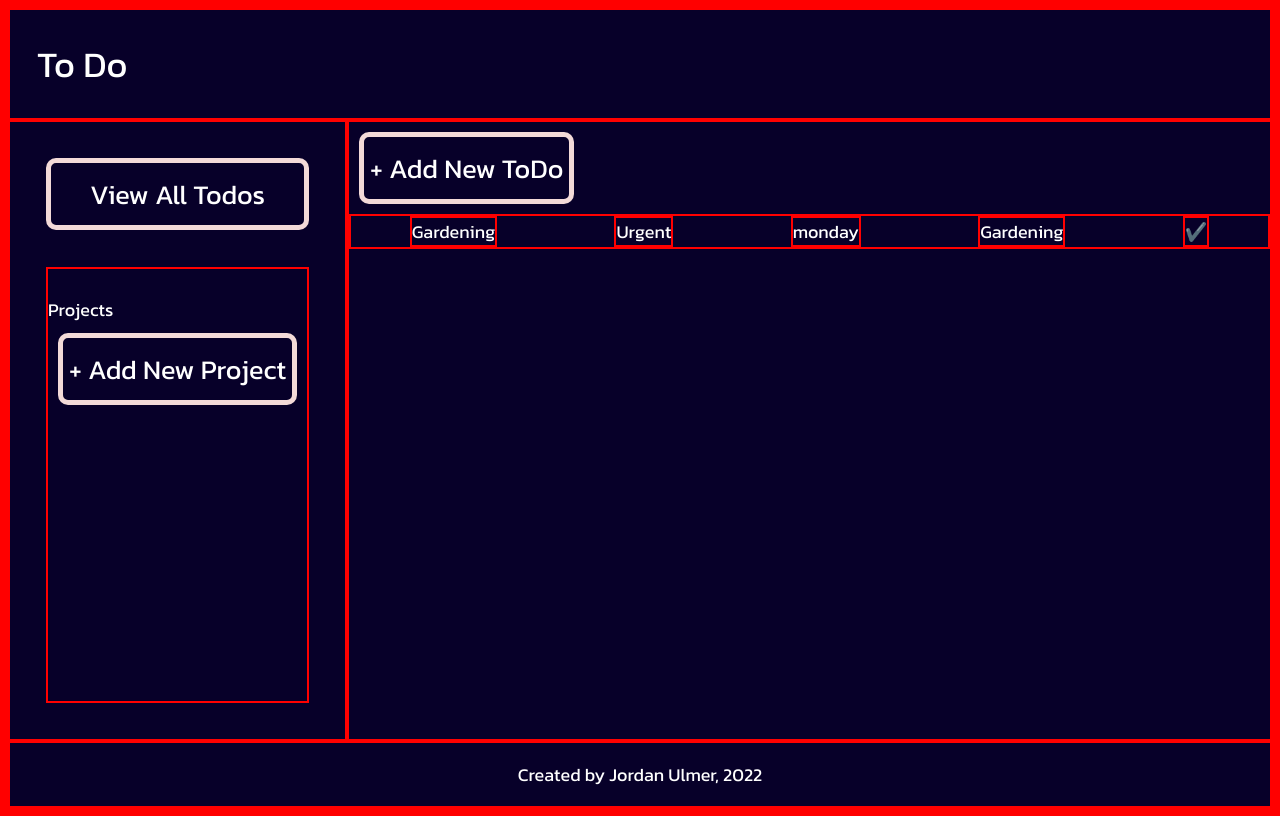
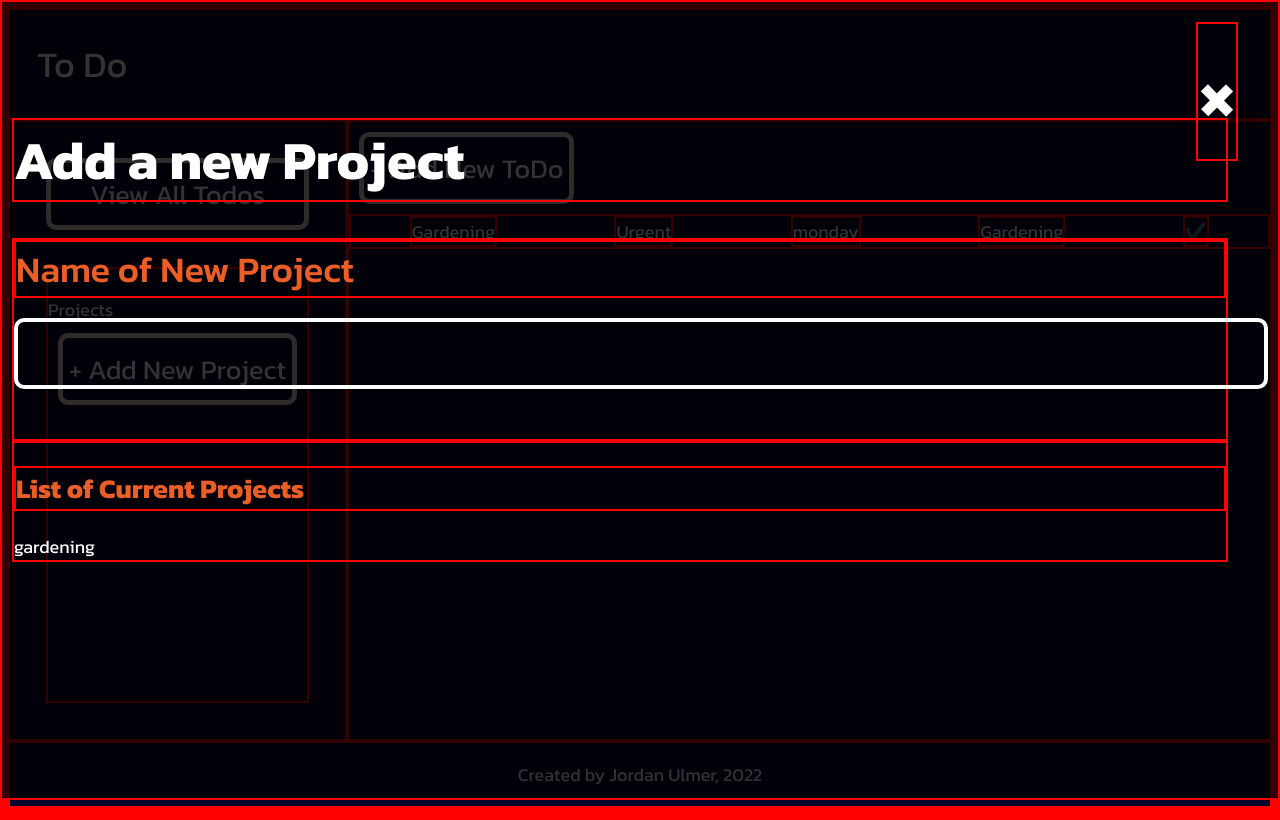
Before and after one commit to BreadleyCooper/todolist, a website with bundled scripts: page dist/index.html in a window 1280 px wide. Both pictures are taken after a click on the button "+ Add New Project". Built offline with nearby package versions, Linux system fonts and the light colour scheme.

Commit message:
add new project added. Need submit button on form

```diff
--- a/src/form.js
+++ b/src/form.js
@@ -1,4 +1,5 @@
-// // DOM manipulation for input new todo form
+// // DOM manipulation for input new todo form and new project form
+
 import updateMain from "./mainContent"
 import Todo, { todoArray } from "./todoObjects"
 import { projectArray } from "./todoObjects"
@@ -115,7 +116,6 @@ function todoForm (){
     // append the entire form container to the body when called
     document.getElementsByTagName("body")[0].appendChild(form)
     console.log("todoForm function is firing")
-    // NEED TO CODE THE SUBMIT BUTTON.
 }
 
 // function to toggle class that brings up a new todo form
@@ -141,8 +141,60 @@ function removeForm() {
     }
 }
 
+// form for adding a new Project (remember to include a list of current projects)
+function newProjectForm(){
+    // container elements for form
+    const form = document.createElement("form")
+    form.classList.toggle("form")
+    const overlayForm = document.createElement("div")
+    overlayForm.classList.toggle("overlayForm")
+    form.appendChild(overlayForm)
+
+    // close form 'x' button
+    const closeForm = document.createElement("div")
+    closeForm.classList.toggle("closeForm")
+    closeForm.addEventListener("click", () => {
+        toggleForm();
+        removeForm();
+    })
+    closeForm.innerHTML = "&times"
+    overlayForm.appendChild(closeForm)
+
+    // form header
+    const formHeader = document.createElement("h1")
+    formHeader.textContent = "Add a new Project"
+    overlayForm.appendChild(formHeader);
+
+    // project name input
+    const formElementName = document.createElement("div")
+    formElementName.classList.toggle("formElement")
+    overlayForm.appendChild(formElementName)
+    // 'Name' input fields - text
+    const formNameLabel = document.createElement("label")
+    formNameLabel.setAttribute("for", "Name")
+    formNameLabel.textContent = "Name of New Project";
+    const formNameInput = document.createElement("input")
+    formNameInput.setAttribute("type", "text")
+    formNameInput.setAttribute("id", "newProjectInput")
+    formElementName.append(formNameLabel, formNameInput);
+
+    // list of current Projects
+    const currentProjects = document.createElement("div")
+    currentProjects.classList.toggle("currentProjects")
+    overlayForm.appendChild(currentProjects)
+    const currentProjectsTitle = document.createElement("h2")
+    currentProjectsTitle.textContent = "List of Current Projects"
+    currentProjects.append(currentProjectsTitle)
+    projectArray.forEach((element) => {currentProjects.append(element)
+    })
+
+    // append form container to body
+    document.getElementsByTagName("body")[0].appendChild(form)
+}
+
 export {
     todoForm,
     toggleForm,
-    removeForm
+    removeForm,
+    newProjectForm
 }
--- a/src/index.js
+++ b/src/index.js
@@ -1,7 +1,7 @@
 import "./style.css"
 import Todo from "./todoObjects"
 import updateMain from "./mainContent"
-import { toggleForm, todoForm } from "./form"
+import { toggleForm, todoForm, newProjectForm } from "./form"
 // import {todoArray, projectArray} from "./todoObjects"
 // grabbing the root node element
 
@@ -28,6 +28,10 @@ projects.textContent = "Projects"
 const addNewProject = document.createElement("button")
 addNewProject.classList.toggle("addNewProject")
 addNewProject.textContent = "+ Add New Project"
+addNewProject.addEventListener("click", () =>{
+    newProjectForm()
+    toggleForm()
+})
 projects.appendChild(addNewProject)
 
 
--- a/src/style.css
+++ b/src/style.css
@@ -167,3 +167,11 @@ select {
   width: 100%;
   font-size: inherit;
 }
+h2 {
+  font-family: inherit;
+  color: #eb5e28;
+}
+.currentProjects {
+  font-family: inherit;
+  color: #ffffff;
+}
```
Also changed, not shown: dist/main.js.
